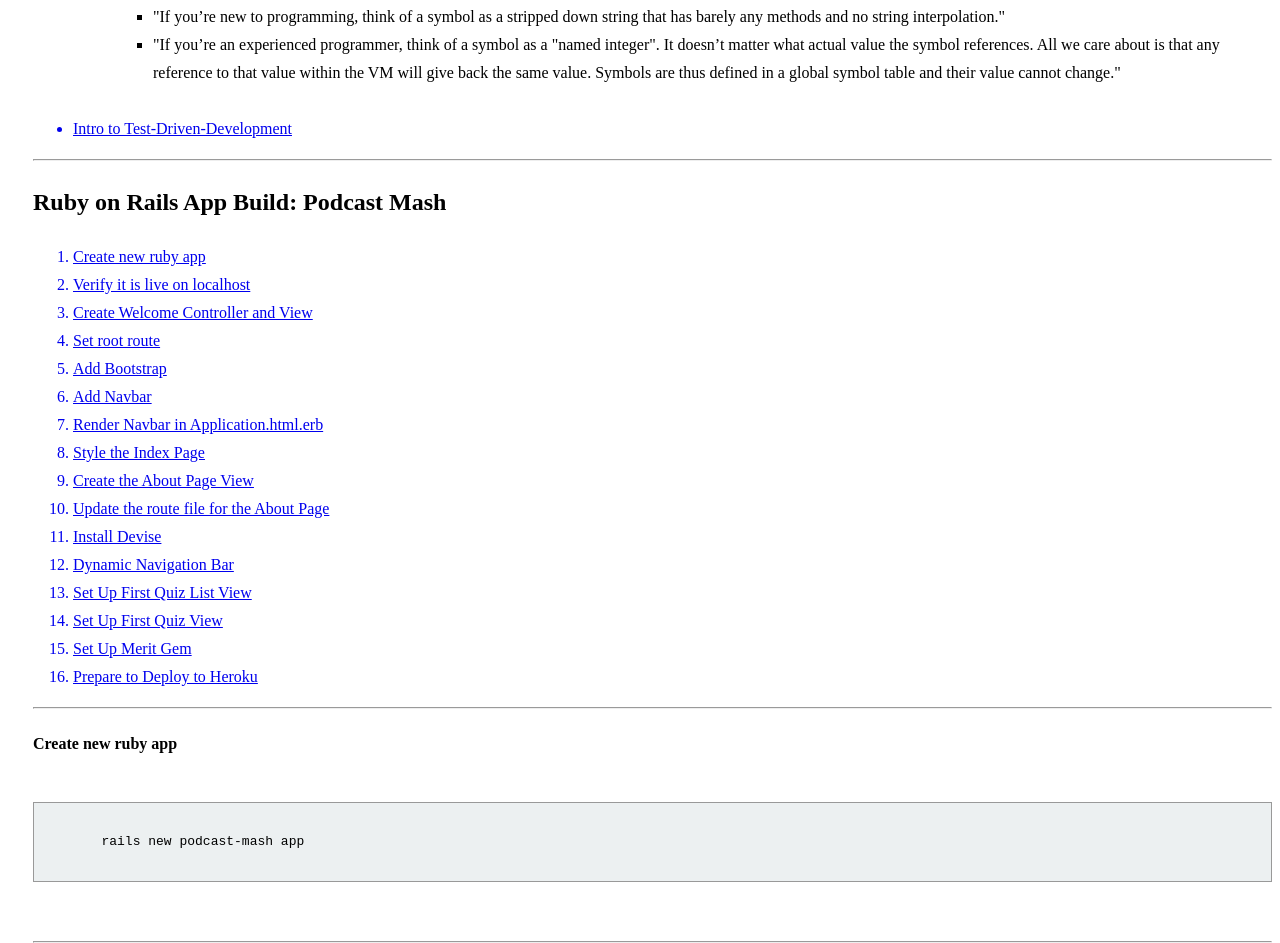
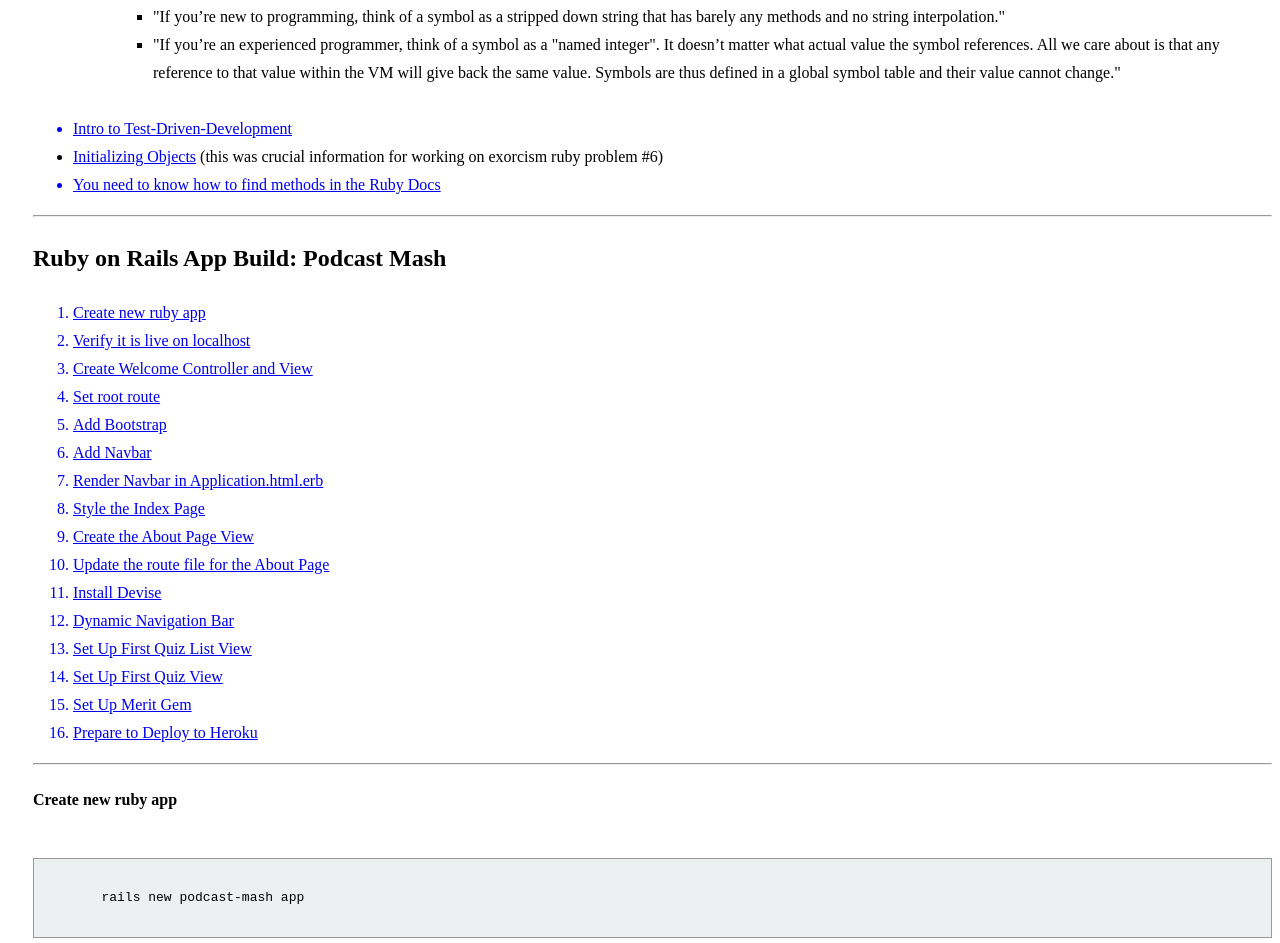
Before and after one commit to deallen7/deallen7.github.io, a plain HTML site: page resources.html in a window 1280 px wide. Shown: the part 1266-2209 px from the top of the page. Drawn offline with Linux system fonts and the light colour scheme.

Commit message:
updated resources file

```diff
--- a/resources.html
+++ b/resources.html
@@ -63,6 +63,8 @@
 				<br>
 			</ul>
 		<a href="http://tutorials.jumpstartlab.com/topics/testing/intro-to-tdd.html"><li>Intro to Test-Driven-Development</li></a>
+		<li><a href="http://ruby-for-beginners.rubymonstas.org/writing_classes/initializers.html">Initializing Objects</a> (this was crucial information for working on exorcism ruby problem #6)</li>
+		<a href="https://ruby-doc.org/core-2.4.1/Numeric.html"><li>You need to know how to find methods in the Ruby Docs</li></a>
 	</ul>
 	<hr>
 <h2 id="brain-nosh">Ruby on Rails App Build: Podcast Mash</h2>
```
